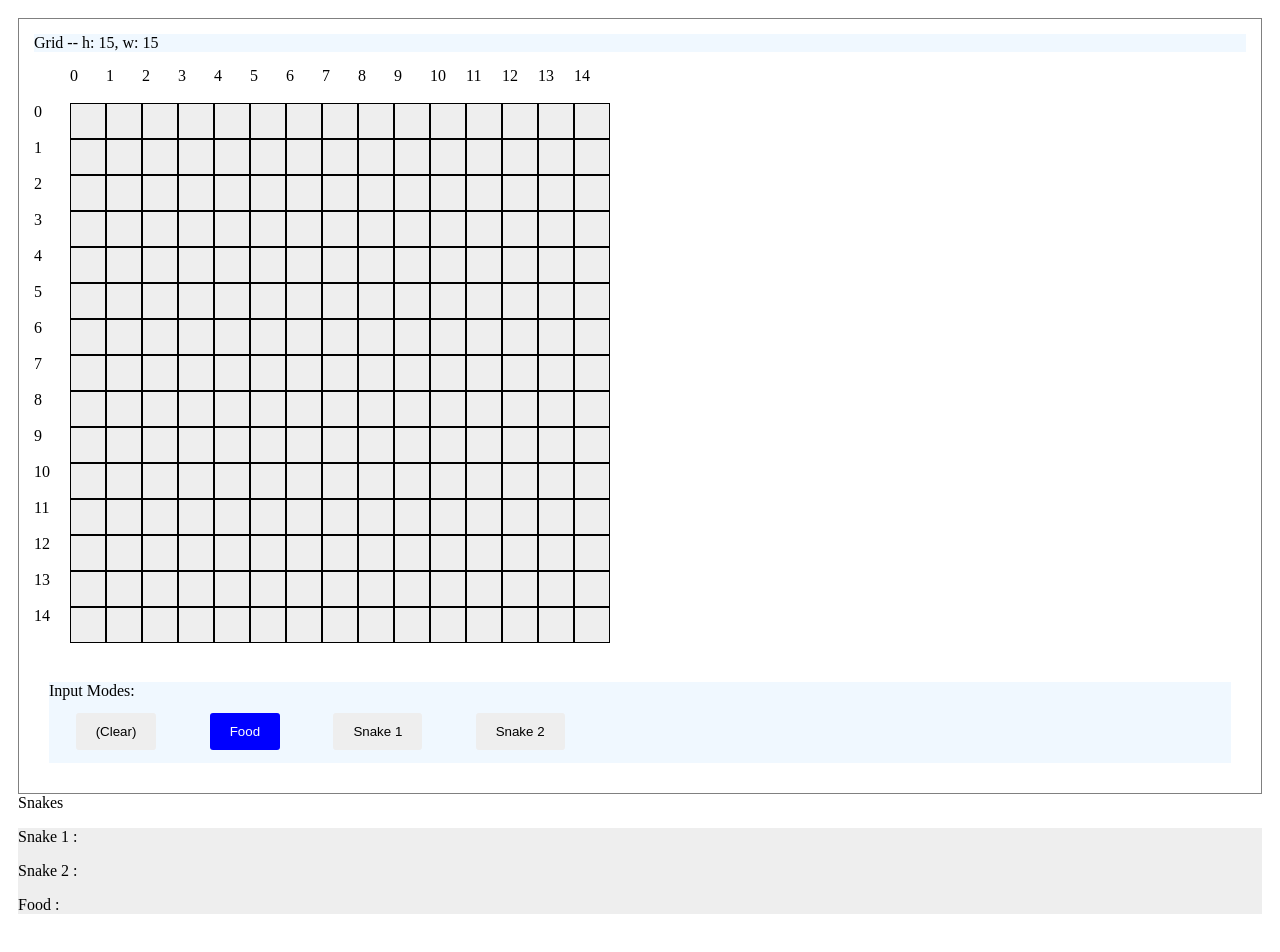
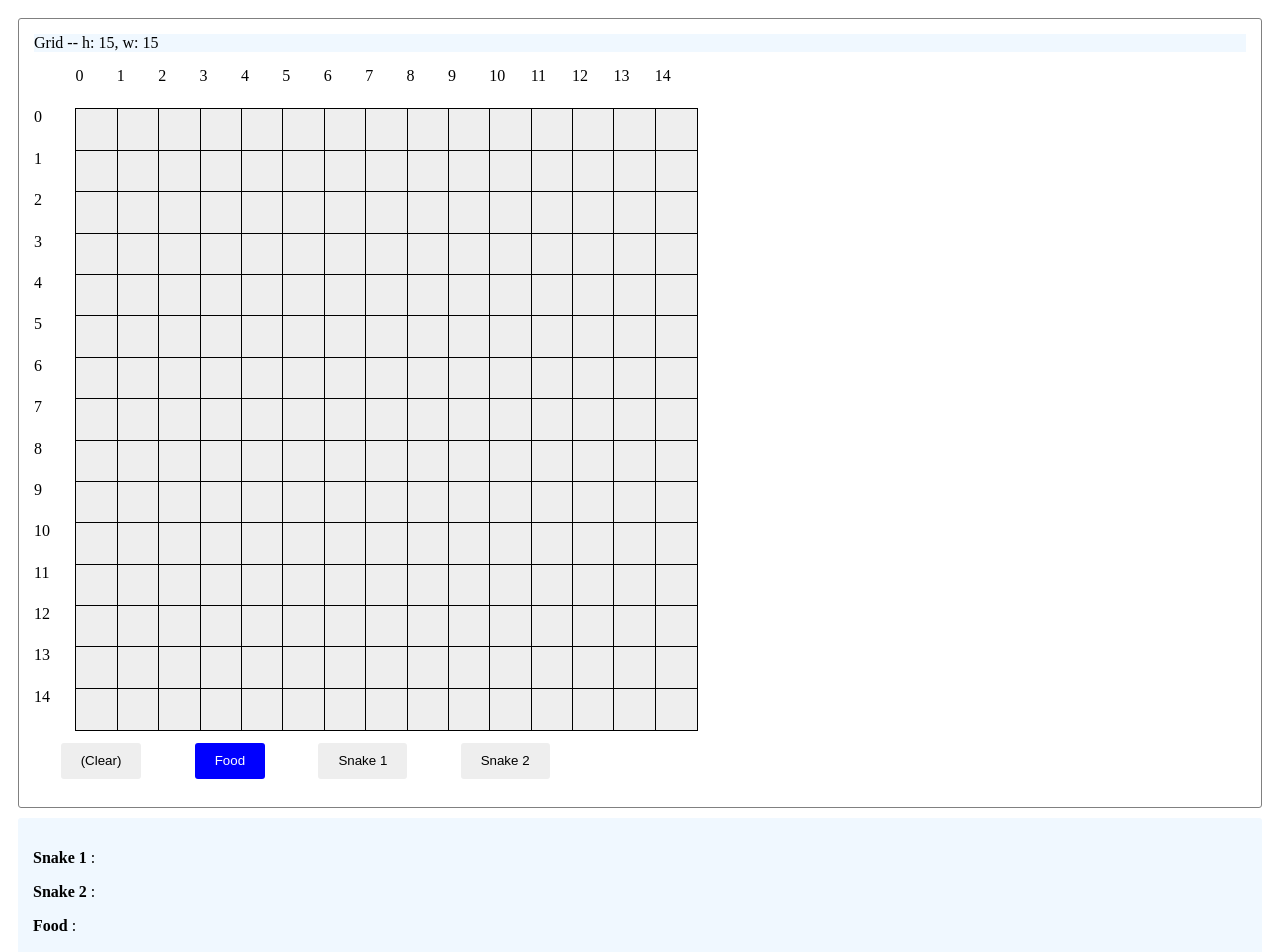
Before and after one commit to JNotelddim/coordinate-plotter, a React (Create React App) app: page / in a window 1280 px wide. Shown: the top 952 px of the page. Built offline with nearby package versions, Linux system fonts and the light colour scheme.

Commit message:
Size Grid component and its cells dynamically
base the sizes on width of the grid Wrapper on render.
the code has gotten sUPER messy now though so idk i feel like there must be some better ways of doing this..

```diff
--- a/src/components/App.js
+++ b/src/components/App.js
@@ -2,7 +2,7 @@ import React from "react";
 import styled from "styled-components";
 import Grid from "./Grid";
 import Output from "./Output";
-import Snakes from "./Snakes";
+// import Snakes from "./Snakes";
 
 let Container = styled.div`
   height: auto;
@@ -13,7 +13,7 @@ const App = () => {
   return (
     <Container>
       <Grid />
-      <Snakes />
+      {/*<Snakes />*/}
       <Output />
     </Container>
   );
--- a/src/components/Cell.js
+++ b/src/components/Cell.js
@@ -8,11 +8,17 @@ let CellWrapper = styled.div`
   border: 1px solid black;
   text-align: center;
   padding: 0;
+  height: ${props => (props.height ? props.height : 25)}px;
+  width: ${props => (props.height ? props.height : 25)}px;
 `;
 
-const Cell = ({ x, y, value, setCellContents, inputMode }) => {
+const Cell = ({ x, y, value, setCellContents, inputMode, height }) => {
+  console.log(height);
   return (
-    <CellWrapper onClick={() => setCellContents(inputMode, x, y)}>
+    <CellWrapper
+      onClick={() => setCellContents(inputMode, x, y)}
+      height={height}
+    >
       {value}
     </CellWrapper>
   );
--- a/src/components/Grid.js
+++ b/src/components/Grid.js
@@ -1,20 +1,26 @@
-import React from "react";
+import React, { useState, useEffect } from "react";
 import { connect } from "react-redux";
 import styled from "styled-components";
 import Cell from "./Cell";
 import InputModeSelector from "./InputModeSelector";
 
-let Wrapper = styled.div`
+let Wrapper = styled.div.attrs({ id: "grid-wrapper" })`
   border: 1px solid grey;
+  border-radius: 3px;
   padding: 15px;
 `;
 
 let StyledGrid = styled.div`
   display: grid;
-  height: 600px;
-  width: 600px;
-  grid-template-columns: repeat(16, 6%);
-  grid-template-rows: repeat(16, 6%);
+  grid-template-columns: repeat(
+    16,
+    ${props => (props.rowHeight ? props.rowHeight + "px" : "6%")}
+  );
+  grid-template-rows: repeat(
+    16,
+    ${props => (props.rowHeight ? props.rowHeight + "px" : "6%")}
+  );
+  margin-bottom: 0;
 `;
 
 let GridMeta = styled.section`
@@ -23,24 +29,31 @@ let GridMeta = styled.section`
 `;
 
 const Grid = ({ grid }) => {
-  let { height, width, contents } = grid;
+  const [cellHeight, setCellHeight] = useState(null);
+  const { height, width, contents } = grid;
 
-  let headers = Array(contents.length + 1)
+  const headers = Array(contents.length + 1)
     .fill(0)
     .map((empty, i) => <div key={i}>{i === 0 ? "" : i - 1}</div>);
+
+  useEffect(() => {
+    let elHeight = document.getElementById("grid-wrapper").clientWidth * 0.5;
+    console.log(`cell height: ${elHeight / height}`);
+    setCellHeight(elHeight / height);
+  }, []);
 
   return (
     <Wrapper>
       <GridMeta>
         Grid -- h: {height}, w: {width}
       </GridMeta>
-      <StyledGrid>
+      <StyledGrid rowHeight={cellHeight}>
         {headers}
         {contents.map((row, y) => (
           <React.Fragment key={y}>
             <span>{y}</span>
             {row.map((cell, x) => (
-              <Cell key={x} x={x} y={y} value={cell}></Cell>
+              <Cell key={x} x={x} y={y} height={cellHeight} value={cell}></Cell>
             ))}
           </React.Fragment>
         ))}
--- a/src/components/InputModeSelector.js
+++ b/src/components/InputModeSelector.js
@@ -6,10 +6,7 @@ import { setInputMode } from "../state/grid/grid.actions";
 import * as gridTypes from "../state/grid/grid.types";
 import Button from "./Button";
 
-let Container = styled.div`
-  margin: 15px;
-  background-color: aliceblue;
-`;
+const Container = styled.div``;
 
 const InputModeSelector = ({ snakes, inputMode, setInputMode }) => {
   let inputModeOptions = [
@@ -18,7 +15,7 @@ const InputModeSelector = ({ snakes, inputMode, setInputMode }) => {
     ...snakes
   ];
 
-  let modeOptionButtons = inputModeOptions.map((option, i) => (
+  const modeOptionButtons = inputModeOptions.map((option, i) => (
     <Button
       key={i}
       onClick={() => setInputMode(option)}
@@ -28,12 +25,7 @@ const InputModeSelector = ({ snakes, inputMode, setInputMode }) => {
     </Button>
   ));
 
-  return (
-    <Container>
-      <div> Input Modes:</div>
-      {modeOptionButtons}
-    </Container>
-  );
+  return <Container>{modeOptionButtons}</Container>;
 };
 
 const mapStateToProps = state => {
--- a/src/components/Output.js
+++ b/src/components/Output.js
@@ -4,14 +4,17 @@ import styled from "styled-components";
 import * as gridTypes from "../state/grid/grid.types";
 
 const BackgroundDiv = styled.div`
-  background-color: #eee;
+  background-color: aliceblue;
+  padding: 15px;
+  margin-top: 10px;
+  border-radius: 3px;
 `;
 
 const Output = ({ coordinateGroups }) => {
   let sectionIds = [...Object.keys(coordinateGroups)];
   let sections = sectionIds.map((sectionId, i) => (
     <p key={i}>
-      {coordinateGroups[sectionId].name} :{" "}
+      <b>{coordinateGroups[sectionId].name}</b> :{" "}
       {coordinateGroups[sectionId].values.join(", ")}
     </p>
   ));
```
